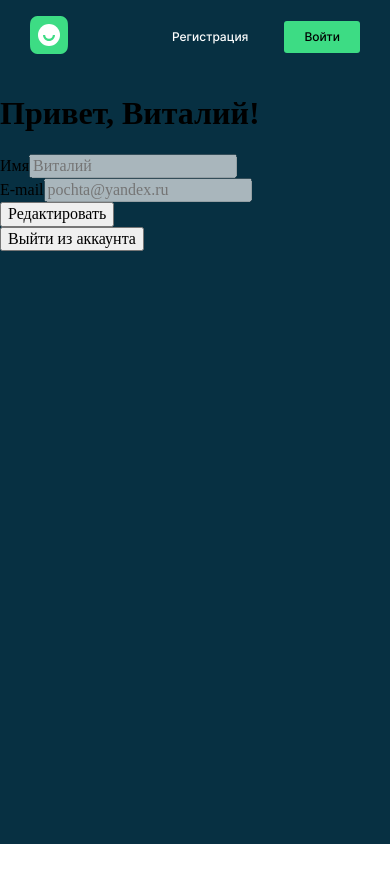
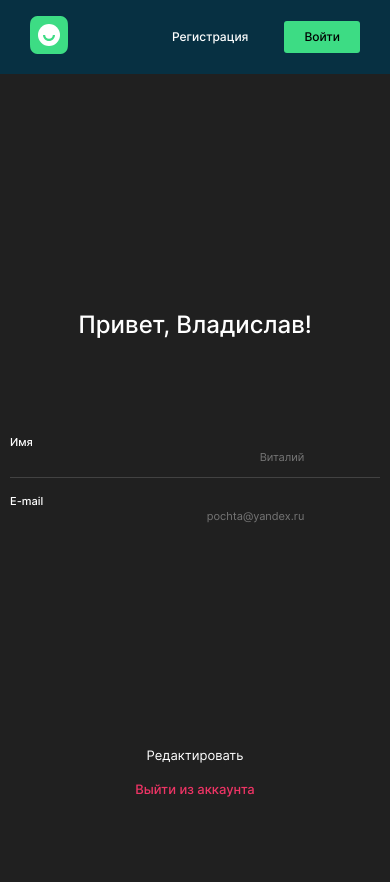
Before and after one commit to Polar-Bear777/movies-explorer-frontend, a React (Create React App) app: page /profile in a window 390 px wide. Shown: the top 882 px of the page. Before the commit the page ends 844 px from the top, so only its background shows below. Built offline with nearby package versions, Linux system fonts and the light colour scheme.

Commit message:
Добавил компонент profile + адаптив

```diff
--- a/src/components/MoviesCardList/MoviesCardList.css
+++ b/src/components/MoviesCardList/MoviesCardList.css
@@ -74,7 +74,7 @@
 }
 
 /* Точка перелома между 768 и 320 */
-@media (max-width: 460px) {
+@media (max-width: 320px) {
   .movieCardList {
     padding: 40px 10px 80px;
     gap: 20px;
--- a/src/components/Profile/Profile.css
+++ b/src/components/Profile/Profile.css
@@ -0,0 +1,205 @@
+.profile {
+  display: flex;
+  flex-direction: column;
+}
+
+.profile__container {
+  background-color: #202020;
+  display: flex;
+  flex-direction: column;
+  align-items: center;
+  padding: 74px 10px 70px;
+}
+
+.profile__title {
+  color: #fff;
+  text-align: center;
+  font-size: 24px;
+  font-family: Inter;
+  font-style: normal;
+  font-weight: 500;
+  line-height: normal;
+  margin: 0 0 123px;
+}
+
+.profile__form {
+  display: flex;
+  flex-direction: column;
+  justify-content: center;
+  align-items: center;
+  max-width: 410px;
+  width: 100%;
+}
+
+.profile__container-input {
+  width: 100%;
+  display: flex;
+  flex-wrap: wrap;
+}
+
+.profile__container-input:first-child {
+  border-bottom: 1px solid #424242;
+  margin-bottom: 16px;
+}
+
+.profile__input {
+  background-color: #202020;
+  border: 0;
+  width: 79%;
+  color: #fff;
+  text-align: right;
+  font-size: 11px;
+  font-family: Inter;
+  font-style: normal;
+  font-weight: 400;
+  line-height: normal;
+}
+
+.profile__input:focus {
+  outline: none;
+}
+
+.profile__input-label {
+  width: 20%;
+  text-align: start;
+  color: #fff;
+  font-size: 11px;
+  font-family: Inter;
+  font-style: normal;
+  font-weight: 500;
+  line-height: normal;
+}
+
+.profile__button-edit {
+  border: 0;
+  background-color: #202020;
+  display: flex;
+  align-items: center;
+  color: #fff;
+  text-align: center;
+  font-size: 13px;
+  font-family: Inter;
+  font-style: normal;
+  font-weight: 400;
+  line-height: normal;
+  margin-top: 220px;
+}
+
+.profile__button-save {
+  border: 0;
+  background-color: #3456f3;
+  border-radius: 3px;
+  font-weight: 400;
+  font-size: 14px;
+  line-height: 16px;
+  font-family: Inter;
+  display: flex;
+  align-items: center;
+  justify-content: center;
+  text-align: center;
+  color: #fff;
+  margin-top: 20px;
+  width: 100%;
+  max-width: 410px;
+  height: 45px;
+}
+
+.profile__button-save:hover {
+  opacity: .8;
+  cursor: pointer;
+}
+
+.profile__button-exit {
+  border: 0;
+  background-color: #202020;
+  color: #ee3465;
+  text-align: center;
+  font-size: 13px;
+  font-family: Inter;
+  font-style: normal;
+  font-weight: 500;
+  line-height: normal;
+  margin-top: 16px;
+}
+
+.profile__button-exit_invisible {
+  display: none;
+}
+
+.profile__button-edit:hover,
+.profile__button-exit:hover {
+  cursor: pointer;
+  opacity: .7;
+}
+
+.profile__error {
+  display: inline-block;
+  color: #ee3465;
+  font-size: 10px;
+  text-align: start;
+  min-width: 100%;
+  min-height: 12px;
+}
+
+.profile__submit-error_invisible {
+  visibility: hidden;
+}
+
+.profile__submit-error {
+  color: #ff004c;
+  text-align: center;
+  font-size: 11px;
+  font-weight: 400;
+  margin-top: 184px;
+}
+
+.profile__input:focus {
+  outline: none;
+  transform: scale(1.1);
+}
+
+.profile__error-invisible {
+  display: none;
+}
+
+/* Точка перелома между 1280 и 768 */
+@media (max-width: 768px) {
+  .profile__container {
+    padding: 236px 10px 269px;
+  }
+
+  .profile__title {
+    margin-bottom: 96px;
+  }
+
+  .profile__button-edit {
+    margin-top: 210px;
+  }
+}
+
+/* Точка перелома между 768 и 320 */
+@media (max-width: 320px) {
+  .profile__container {
+    padding: 70px 30px 40px;
+  }
+
+  .profile__title {
+    margin-bottom: 80px;
+  }
+
+  .profile__input {
+    width: 78%;
+  }
+
+  .profile__button-edit {
+    margin-top: 379px;
+    font-size: 12px;
+    line-height: 15px;
+    margin-top: 362px;
+  }
+
+  .profile__button-exit {
+    font-size: 12px;
+    line-height: 15px;
+  }
+}
--- a/src/components/Profile/Profile.js
+++ b/src/components/Profile/Profile.js
@@ -59,7 +59,7 @@ function Profile({ isloggedIn }) {
       <Header isloggedIn={isloggedIn} />
       <main className='profile'>
         <section className='profile__container'>
-          <h1 className='profile__title'>Привет, Виталий!</h1>
+          <h1 className='profile__title'>Привет, Владислав!</h1>
           <form className='profile__form'>
             <div className='profile__container-input'>
               <label className='profile__input-label' htmlFor='profile__input_name'>Имя</label>
```
